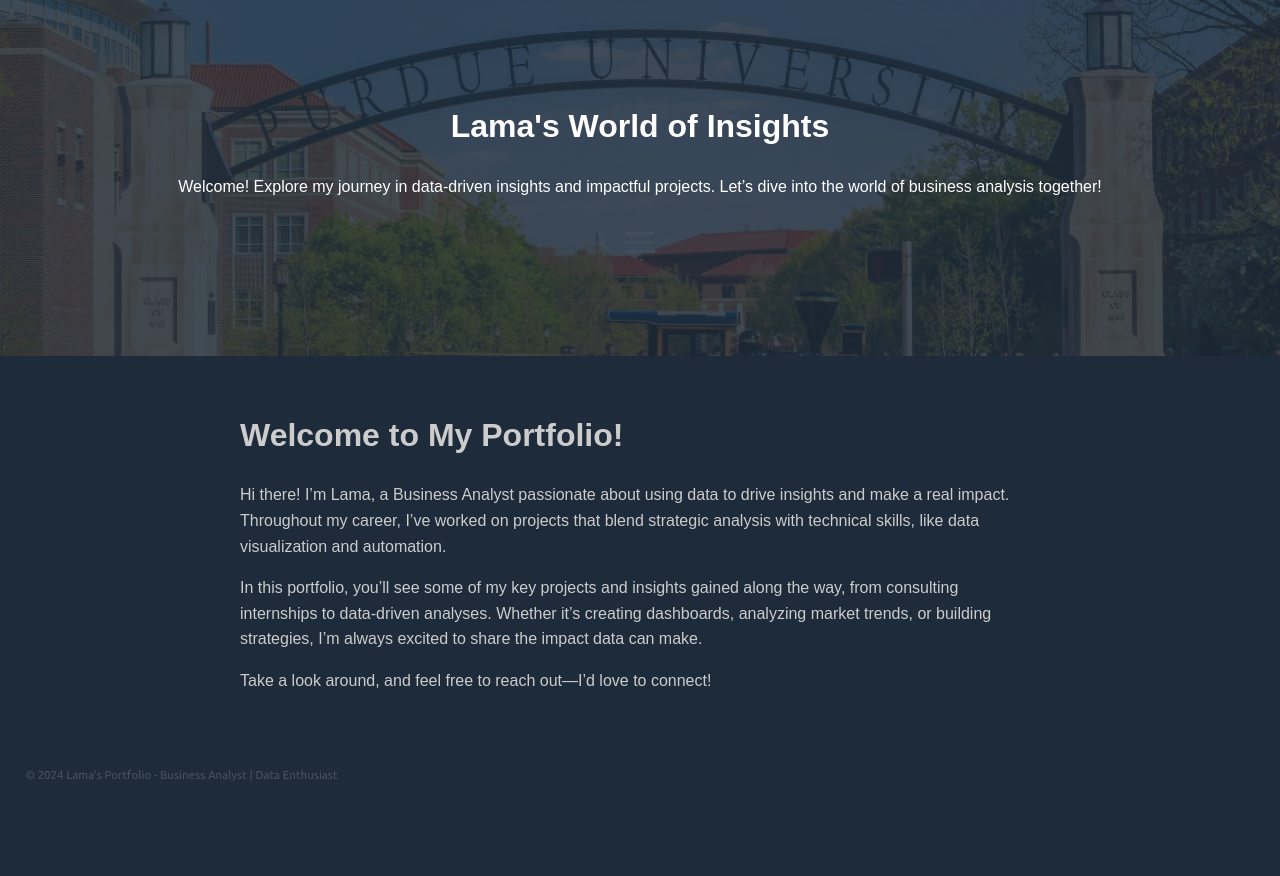
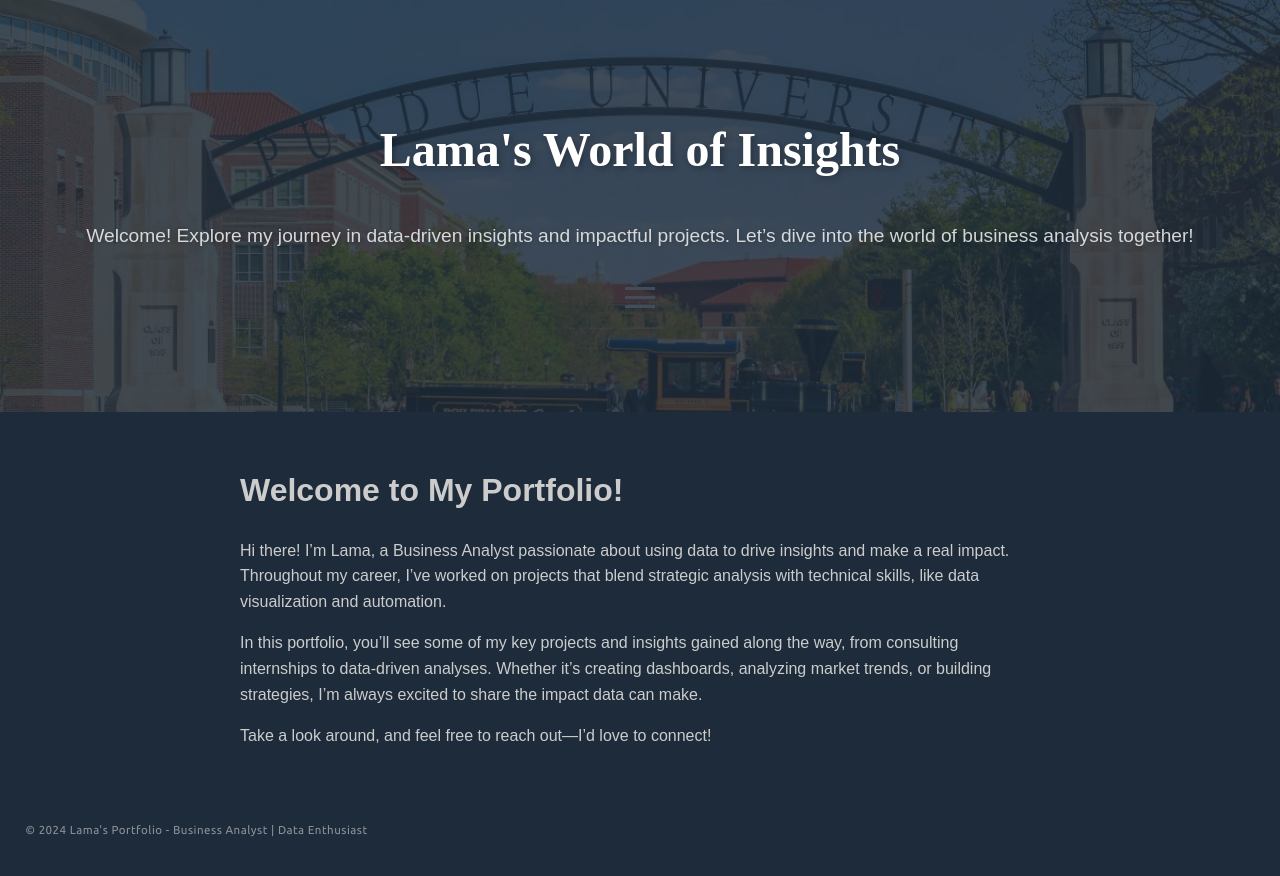
Before and after one commit to LamaJuraisi/Portfolio, a Jekyll site: the page built from index.md, in a window 1280 px wide. Shown: the top 876 px of the page. Built offline with Jekyll 4.4.1, drawn with Linux system fonts in a browser that asks for light colours; some web fonts are replaced.

Commit message:
Update main.css

```diff
--- a/assets/css/main.css
+++ b/assets/css/main.css
@@ -17,14 +17,39 @@ body {
   font-weight: 400;
 }
 
+.merriweather-bold {
+  font-family: 'Merriweather', serif;
+  font-weight: 700;
+}
+
 .ubuntu-regular {
   font-family: 'Ubuntu', sans-serif;
   font-weight: 400;
 }
 
+.ubuntu-bold {
+  font-family: 'Ubuntu', sans-serif;
+  font-weight: 700;
+}
+
 .source-sans-regular {
   font-family: 'Source Sans 3', sans-serif;
   font-weight: 400;
+}
+
+.source-sans-bold {
+  font-family: 'Source Sans 3', sans-serif;
+  font-weight: 700;
+}
+
+.raleway-regular {
+  font-family: 'Raleway', sans-serif;
+  font-weight: 400;
+}
+
+.raleway-bold {
+  font-family: 'Raleway', sans-serif;
+  font-weight: 700;
 }
 
 /* Header styling with background image */
@@ -37,6 +62,7 @@ header {
   padding: 5em 1em;
 }
 
+/* Overlay Effect */
 header::before {
   content: "";
   position: absolute;
@@ -51,6 +77,34 @@ header::before {
 header h1, header p, header nav {
   position: relative;
   z-index: 1;
+}
+
+/* Header Content */
+header h1 {
+  font-family: 'Bitter', serif;
+  font-size: 3em;
+  color: white;
+  text-shadow: 2px 2px 6px rgba(0, 0, 0, 0.3);
+  font-weight: 800;
+}
+
+header p {
+  font-family: 'Source Sans 3', sans-serif;
+  font-size: 1.2em;
+  color: rgba(255, 255, 255, 0.8);
+  text-shadow: 1px 1px 4px rgba(0, 0, 0, 0.2);
+}
+
+/* Navigation Link Styling */
+nav a {
+  color: #ffffff;
+  margin: 0 1em;
+  font-weight: 600;
+  text-decoration: none;
+}
+
+nav a:hover {
+  color: #007acc;
 }
 
 /* Button Styling */
@@ -80,11 +134,13 @@ main {
 /* Footer */
 footer {
   background: #1D2B3A;
-  color: rgba(204, 204, 204, 0.3);
+  color: rgba(204, 204, 204, 0.8);
   text-align: left;
   padding: 1em 2em;
   font-size: 0.8em;
   font-family: 'Ubuntu', sans-serif;
+  font-weight: 400;
+  letter-spacing: 0.5px;
 }
 
 /* Link Styling */
@@ -138,3 +194,35 @@ a:hover {
   font-family: "Raleway", sans-serif;
   font-weight: 400;
 }
+
+/* Prism Theme (optional) */
+code[class*=language-], pre[class*=language-] {
+  color: #ccc;
+  background: 0 0;
+  font-family: Consolas, Monaco, 'Andale Mono', 'Ubuntu Mono', monospace;
+  font-size: 1em;
+  text-align: left;
+  white-space: pre;
+  word-spacing: normal;
+  word-break: normal;
+  word-wrap: normal;
+  line-height: 1.5;
+  -moz-tab-size: 4;
+  -o-tab-size: 4;
+  tab-size: 4;
+  hyphens: none;
+}
+
+pre[class*=language-] {
+  padding: 1em;
+  margin: .5em 0;
+  overflow: auto;
+  background: #2d2d2d;
+  color: #f8f8f2;
+}
+
+.token.comment,
+.token.prolog,
+.token.cdata {
+  color: #999;
+}
```
